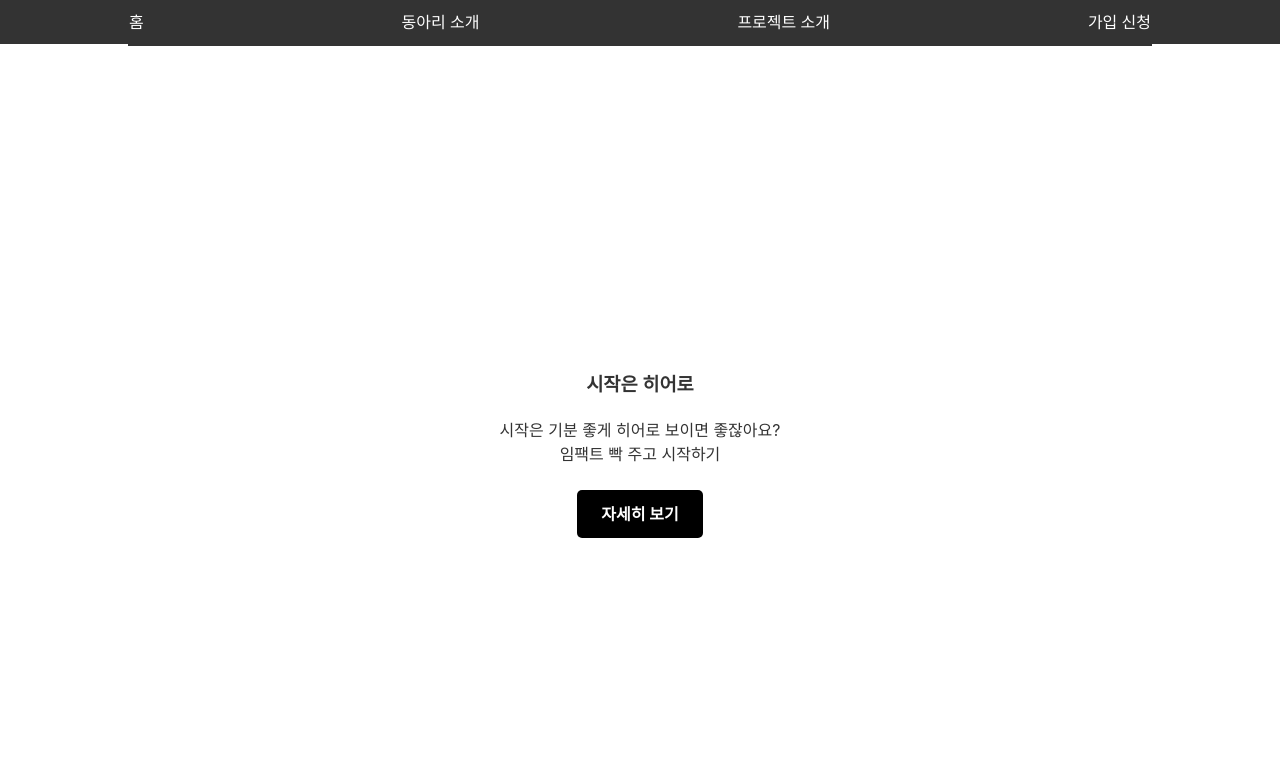
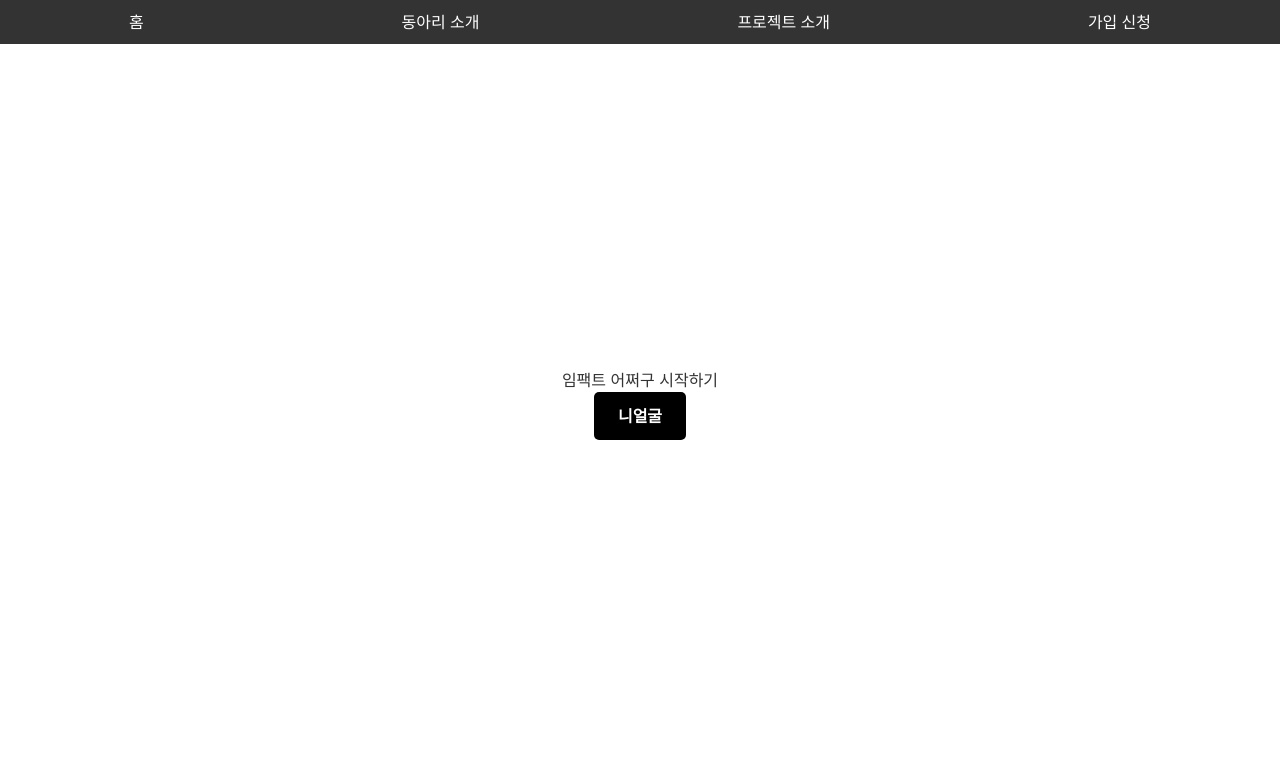
Before and after one commit to roll4ward/roll4ward.github.io, a Gatsby site in the folder roll4ward/: page /block in a window 1280 px wide. Shown: the top 761 px of the page. Built offline with nearby package versions, Linux system fonts and the light colour scheme; Gatsby itself is replaced by a stand-in of ours.

Commit message:
[feat] Section 수정
- Section 컴포넌트를 하나의 완성된 컴포넌트로 쓰는 것이 아닌
  내용물을 담기 위한 컨테이너 느낌으로 사용
- 내용은 따로 컴포넌트로 만들 예정

```diff
--- /dev/null
+++ b/roll4ward/src/components/detail_button.js
@@ -0,0 +1,20 @@
+import styled from 'styled-components';
+import { Link } from 'gatsby';
+
+const DetailButton = styled(Link)`
+  text-align: center;
+  font-size: 1rem;
+  font-weight: bold;
+  padding: 0.75rem 1.5rem;
+  border-radius: 5px;
+  text-decoration: none;
+
+  background-color: ${props => props.background ? props.background : "black"};
+  color: ${props => props.color ? props.color :"white" };
+
+  &:visited {
+    color: ${props => props.color ? props.color :"white" };
+  }
+`;
+
+export default DetailButton;
--- a/roll4ward/src/components/layout.js
+++ b/roll4ward/src/components/layout.js
@@ -21,6 +21,10 @@ const ContentContainer = styled.main`
   flex-direction: column;
   align-items: center;
   justify-content: flex-start;
+
+  @media (max-width: 768px) { // 화면 너비가 768px 이하일 때 (태블릿 및 모바일)
+    max-width: 100%; // 최대 너비를 100%로 설정하여 전체 너비 사용
+  }
 `;
 
 const Layout = ({ children }) => {
--- a/roll4ward/src/components/section.js
+++ b/roll4ward/src/components/section.js
@@ -1,60 +1,22 @@
 // src/components/Section.js
 import React from 'react';
 import styled from 'styled-components';
-import { Link } from 'gatsby';
 
 const SectionContainer = styled.div`
   width: 100%;
   height: ${ props => props.height};
+
   display: flex;
   flex-direction: column;
   align-items: center;
   justify-content: center;
 
-  border-top: 2px solid;
-  border-botton: 2px solid;
+  padding: 10% 5%;
 `;
 
-const SectionTitle = styled.h3`
-  text-align: center;
-`;
-
-const SectionDescription = styled.p`
-  text-align: center;
-`;
-
-const SectionToDetail = styled(Link)`
-  text-align: center;
-  font-size: 1rem;
-  font-weight: bold;
-  padding: 0.75rem 1.5rem;
-  border-radius: 5px;
-  text-decoration: none;
-
-  background-color: ${props => props.background};
-  color: ${props => props.color};
-
-  &:visited {
-    color: ${props => props.color};
-  }
-`;
-
-
-const Section = ({ children, title, to,
-                   button_text = "자세히 보기",
-                   height = "50vh",
-                   button_color = "white",
-                   button_background = "black",
-                   }) => (
+const Section = ({ children, height = "45vh"}) => (
   <SectionContainer height = {height}>
-    <SectionTitle>{title}</SectionTitle>
-    <SectionDescription>{children}</SectionDescription>
-    <SectionToDetail color = {button_color}
-                     background = {button_background}
-                     to={to}
-    >
-      {button_text}
-    </SectionToDetail>
+    {children}
   </SectionContainer>
 );
 
--- a/roll4ward/src/pages/block.js
+++ b/roll4ward/src/pages/block.js
@@ -2,23 +2,19 @@
 import React from 'react';
 import Layout from '../components/layout';
 import Section from '../components/section';
+import DetailButton from '../components/detail_button';
 
 const BlockPage = () => (
   <Layout>
-    <Section title="시작은 히어로"
-             to="/about"
-             height='100vh'
-    >
-    시작은 기분 좋게 히어로 보이면 좋잖아요?<br/>
-    임팩트 빡 주고 시작하기
+    <Section height='90vh'>
+    임팩트 어쩌구 시작하기
+    <DetailButton to='/'>니얼굴</DetailButton>
     </Section>
-    <Section title="앞구르기는"
-             to="/about"
-    >
+    <Section>
     스마트팜 연구 동아리로 다양한 분야의 사람들이 프로젝트 기반으로 활동하고 있습니다.<br/>
     근데 어쩌라고요
     </Section>
-    <Section title="오리너구리" to="/projects">
+    <Section>
     오스트레일리아 대륙 동부와 태즈메이니아에서 서식하는 포유류 동물이다<br/>
     이거를 대체 왜 적어둔거야
     </Section>
```
